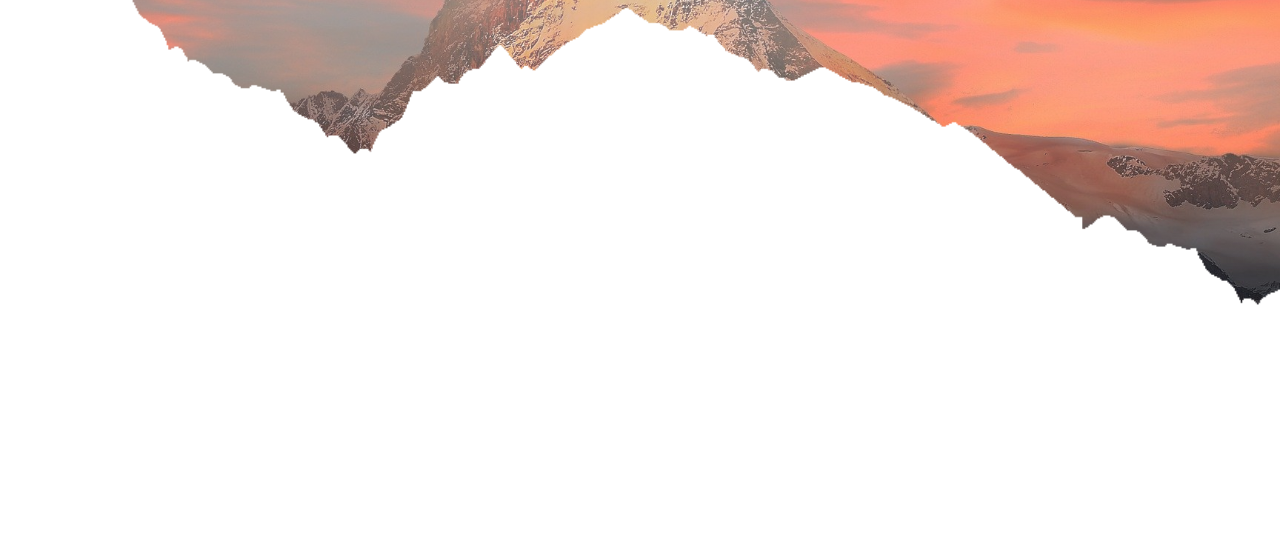
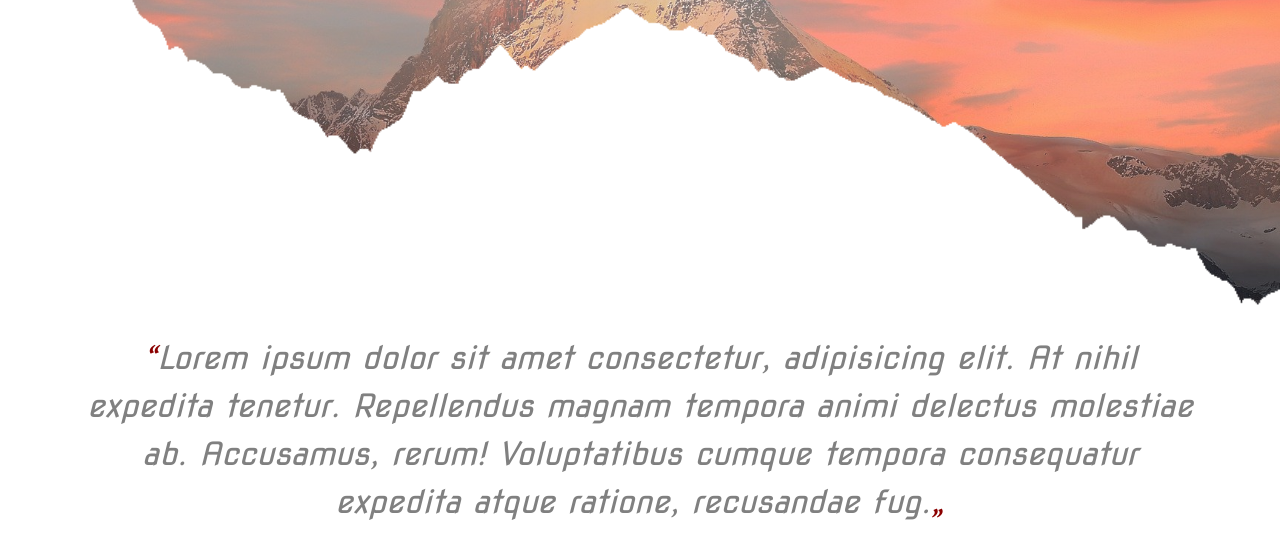
Before and after one commit to Raffaele99r/ProjectRed, a plain HTML site: page ProjectRed/index.html in a window 1280 px wide. Shown: the part 626-1168 px from the top of the page. Before the commit the page ends 960 px from the top, so only its background shows below. Drawn offline with nearby package versions, Linux system fonts and the light colour scheme.

Commit message:
aggiunto paragrafo

```diff
--- a/ProjectRed/index.html
+++ b/ProjectRed/index.html
@@ -44,6 +44,16 @@
 
     </header>
 
+    <div class="container">
+        <div class="row">
+            <div class="col-12">
+
+            <p class="paragrafo">Lorem ipsum dolor sit amet consectetur, adipisicing elit. At nihil expedita tenetur. Repellendus magnam tempora animi delectus molestiae ab. Accusamus, rerum! Voluptatibus cumque tempora consequatur expedita atque ratione, recusandae fug.</p>
+
+            </div>
+        </div>
+
+    </div>
 
 
 
--- a/ProjectRed/style.css
+++ b/ProjectRed/style.css
@@ -53,3 +53,24 @@ h1 {
     letter-spacing: 70px;
     color: darkred;
 }
+
+.paragrafo {
+    text-align: center;
+    font-style: italic;
+    font-size: xx-large;
+    color: gray;
+}
+
+.paragrafo:before{
+       content: "\201C";
+       color: darkred;
+       width: 80px;
+
+}
+
+.paragrafo::after{
+        content: "\201E";
+        color: darkred;
+        font-weight: 200;
+
+}
```
